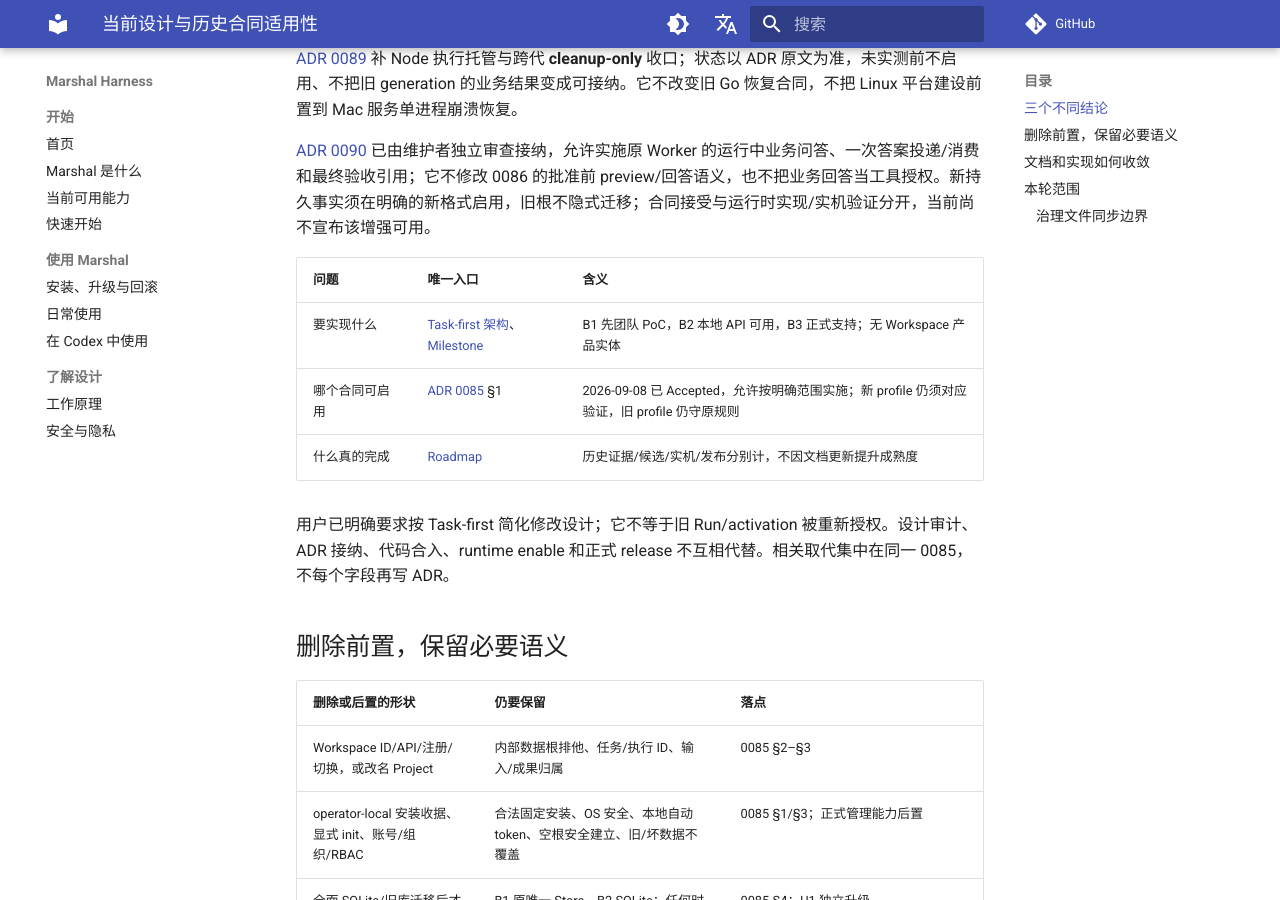
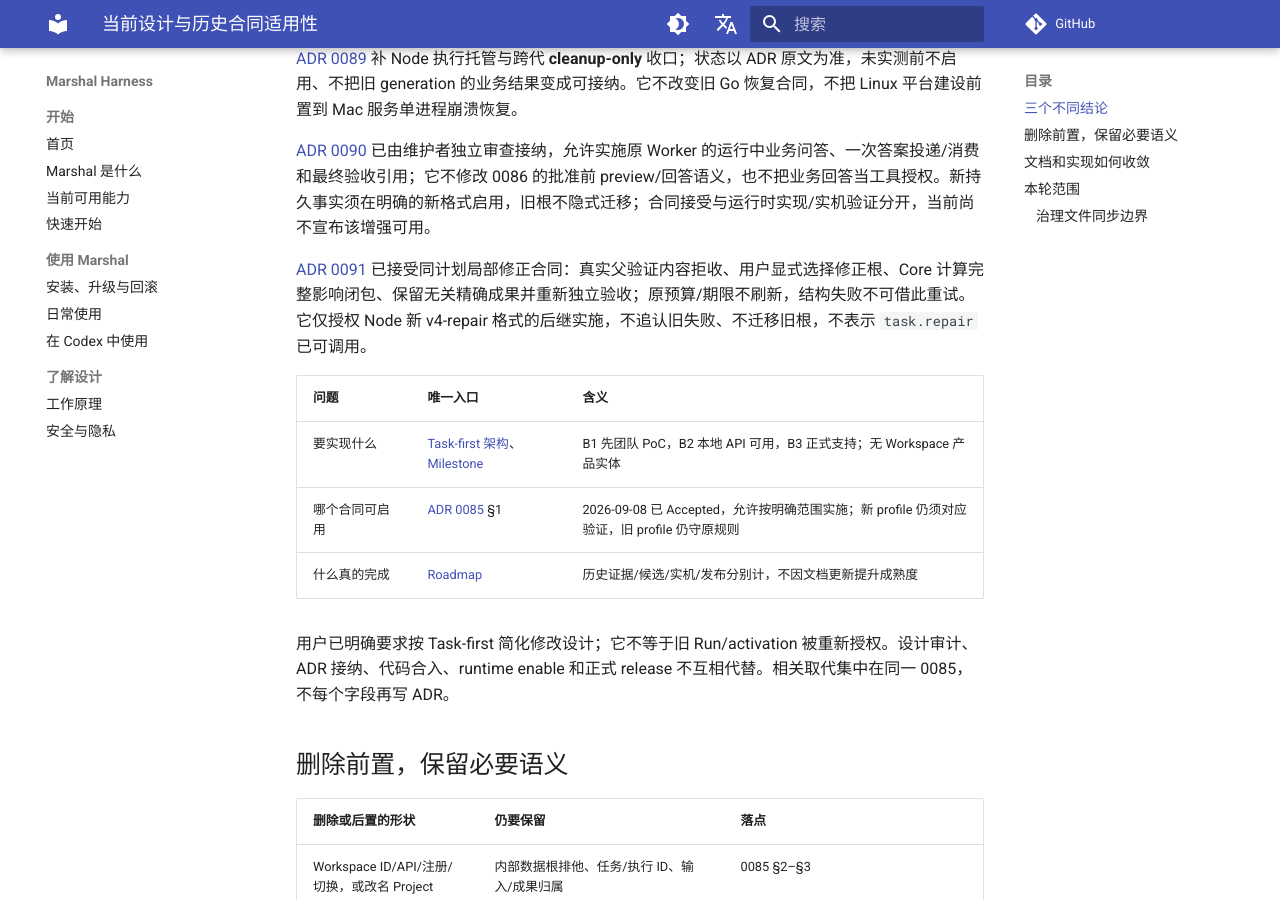
Before and after one commit to chiga0/marshal-harness, an MkDocs documentation site: the page built from docs/design-contract-map.md, in a window 1280 px wide and 900 px high, scrolled down 369 px. Built offline with MkDocs 1.6.1 and Material for MkDocs 9.7.7, drawn with Linux system fonts in a browser that asks for light colours; comment, search, counter and statistics services are not loaded.

Commit message:
docs: accept bounded same-plan task repair contract

```diff
--- a/docs/design-contract-map.md
+++ b/docs/design-contract-map.md
@@ -9,6 +9,8 @@
 [ADR 0089](adr/0089-node-execution-custody-and-cleanup-recovery.md) 补 Node 执行托管与跨代 **cleanup-only** 收口；状态以 ADR 原文为准，未实测前不启用、不把旧 generation 的业务结果变成可接纳。它不改变旧 Go 恢复合同，不把 Linux 平台建设前置到 Mac 服务单进程崩溃恢复。
 
 [ADR 0090](adr/0090-node-runtime-business-questions.md) 已由维护者独立审查接纳，允许实施原 Worker 的运行中业务问答、一次答案投递/消费和最终验收引用；它不修改 0086 的批准前 preview/回答语义，也不把业务回答当工具授权。新持久事实须在明确的新格式启用，旧根不隐式迁移；合同接受与运行时实现/实机验证分开，当前尚不宣布该增强可用。
+
+[ADR 0091](adr/0091-node-same-plan-local-repair.md) 已接受同计划局部修正合同：真实父验证内容拒收、用户显式选择修正根、Core 计算完整影响闭包、保留无关精确成果并重新独立验收；原预算/期限不刷新，结构失败不可借此重试。它仅授权 Node 新 v4-repair 格式的后继实施，不追认旧失败、不迁移旧根，不表示 `task.repair` 已可调用。
 
 | 问题 | 唯一入口 | 含义 |
 | --- | --- | --- |
```
Also changed, not shown: docs/adr/0091-node-same-plan-local-repair.md (+1 -1 lines), docs/audit-report.md (+6 -0 lines).
